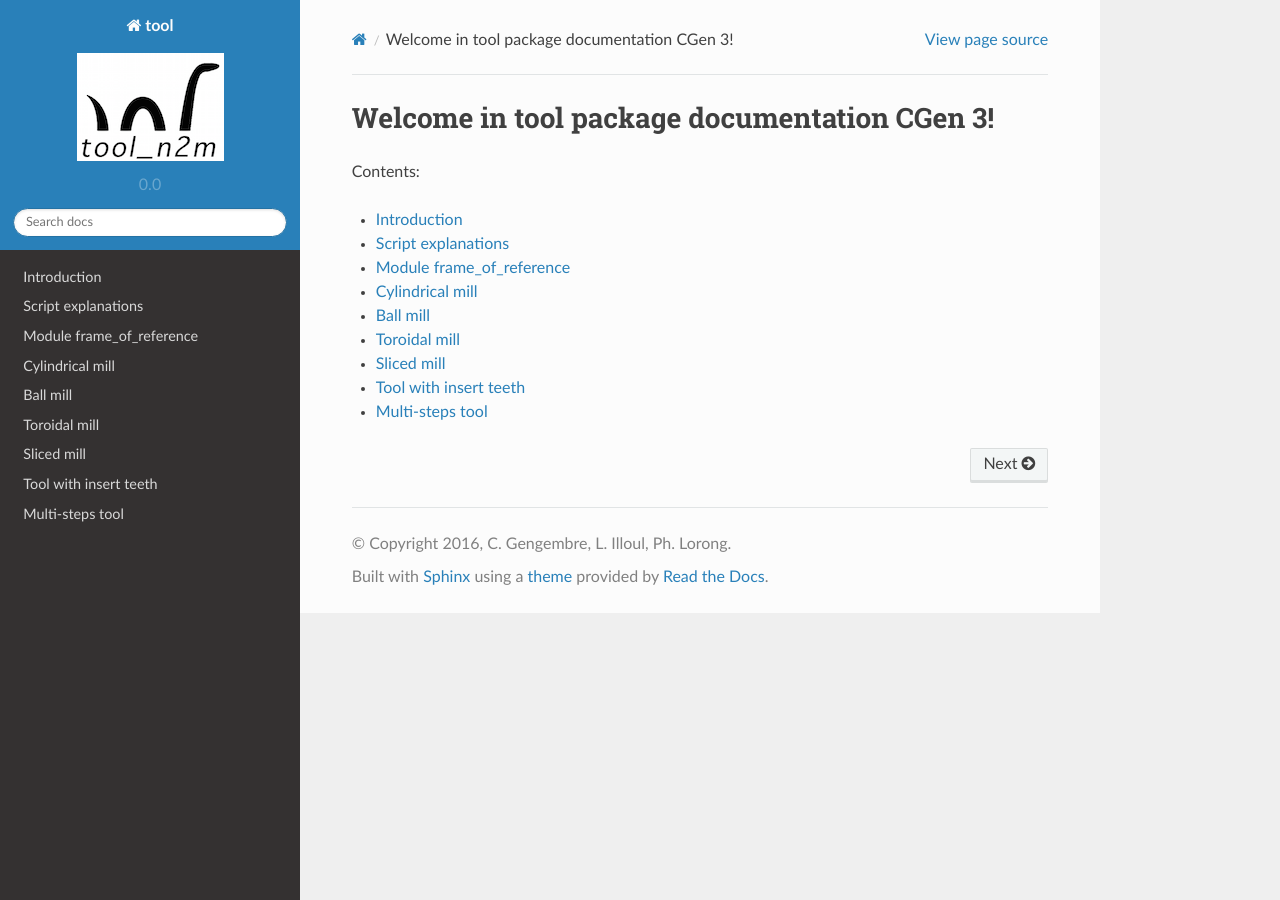
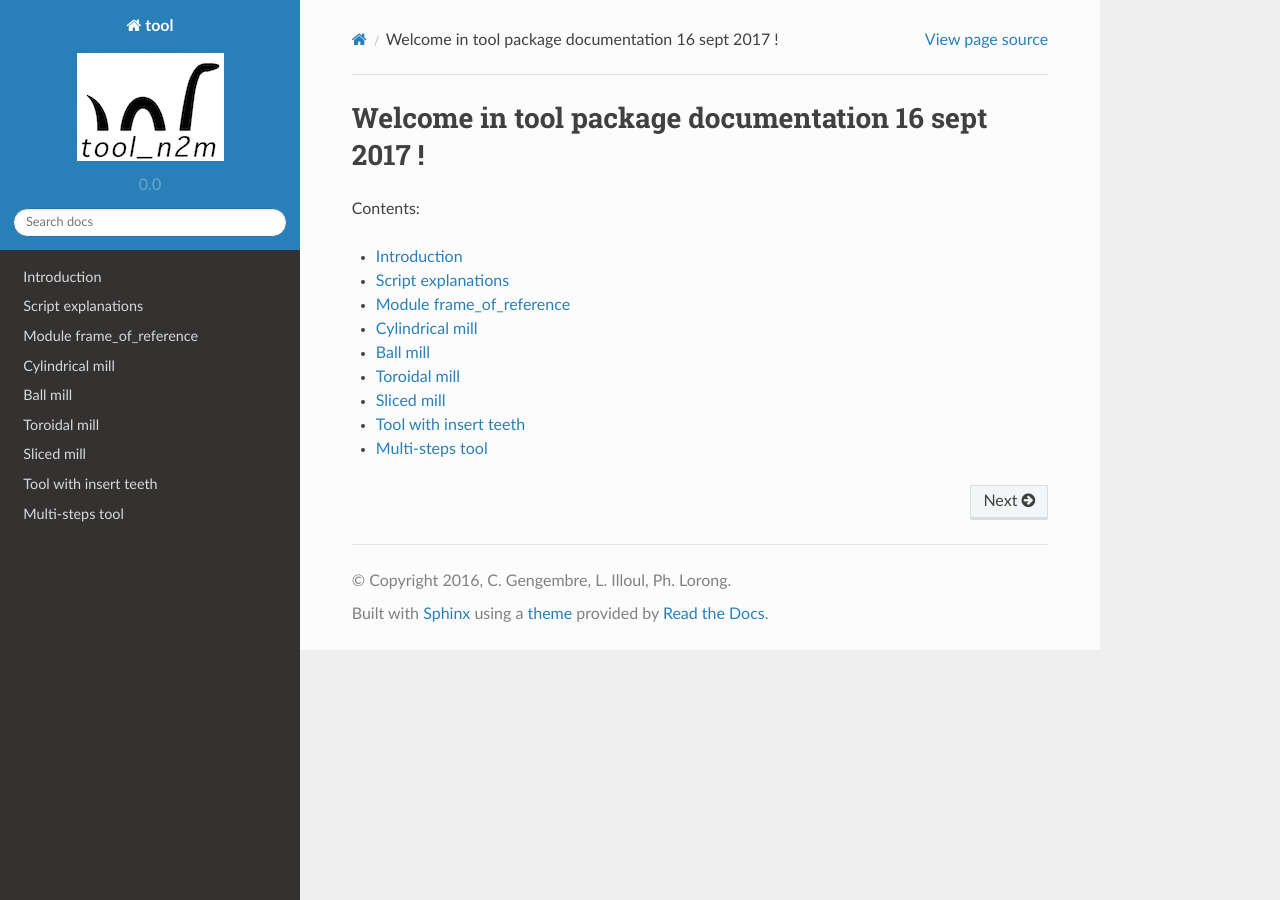
Before and after one commit to cgengembre/tool, a Sphinx documentation site: the page built from sphinxdocs/source/index.rst, in a window 1280 px wide. Built offline with Sphinx 7.4.7 and the Read the Docs theme 2.0.0, drawn with Linux system fonts in a browser that asks for light colours; formulas are drawn with MathJax 3.

Commit message:
Test post-commit

```diff
--- a/sphinxdocs/source/index.rst
+++ b/sphinxdocs/source/index.rst
@@ -3,7 +3,7 @@
    You can adapt this file completely to your liking, but it should at least
    contain the root `toctree` directive.
 
-Welcome in tool package documentation CGen 3!
+Welcome in tool package documentation 16 sept 2017 !
 ===========================================
 
 Contents:
```
